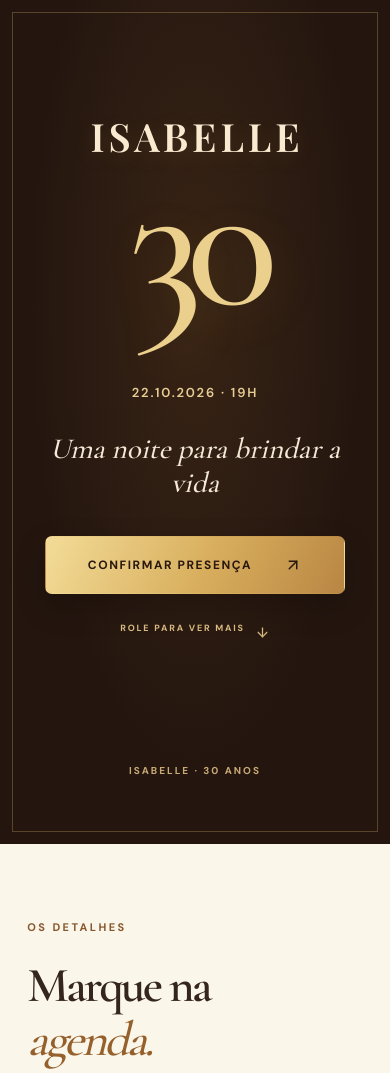
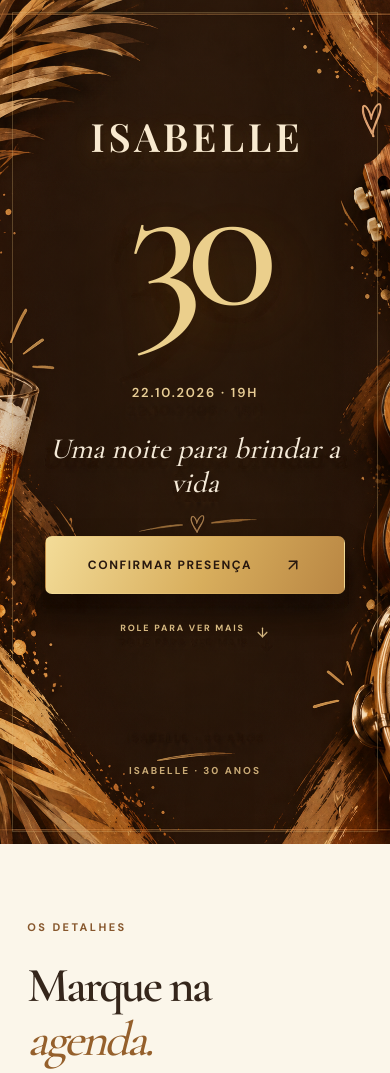
Before and after one commit to FBGdev/convite, a Flask app: page / in a window 390 px wide. Shown: the top 1073 px of the page. Run offline with Flask 3, Linux system fonts and the light colour scheme; parts of the project's set-up code (start-up, migrations or seed data) failed here and were passed over; some libraries are stand-ins or nearby versions.

Commit message:
Use supplied image as hero background

```diff
--- a/static/style.css
+++ b/static/style.css
@@ -257,8 +257,8 @@ td strong{color:#35261b}
 .back-link .ui-icon{font-size:16px}
 
 /* Convite de 30 anos: composição tipográfica sem ilustração. */
-.hero{min-height:100svh;display:flex;flex-direction:column;background:#24160f}
-.hero:before{background:radial-gradient(ellipse at 50% 36%,rgba(139,93,47,.2),transparent 60%)}
+.hero{min-height:100svh;display:flex;flex-direction:column;background:#24160f url('images/fundo.png') center / cover no-repeat}
+.hero:before{background:radial-gradient(ellipse at 50% 45%,rgba(12,6,3,.42),rgba(12,6,3,.18) 58%,transparent 80%)}
 .hero:after{content:'';position:absolute;inset:20px;border:1px solid rgba(224,190,122,.28);pointer-events:none}
 .hero-inner{width:100%;max-width:1000px;min-height:0;flex:1;display:grid;grid-template-columns:1fr;place-items:center;padding:82px 8% 55px}
 .hero-copy{text-align:center}
@@ -299,7 +299,7 @@ td strong{color:#35261b}
 .gift-pix-content button:hover{background:#563820}
 .gift-pix-content small{min-height:18px;color:#6b5540}
 @media(max-width:650px){
-  .hero{min-height:100svh}
+  .hero{min-height:100svh;background-position:center top}
   .hero:after{inset:12px}
   .hero-inner{display:grid;flex:none;min-height:0;padding:75px 8% 35px}
   .hero h1{margin:0}
```
Also changed, not shown: README.md, static/images/fundo.png (added).
